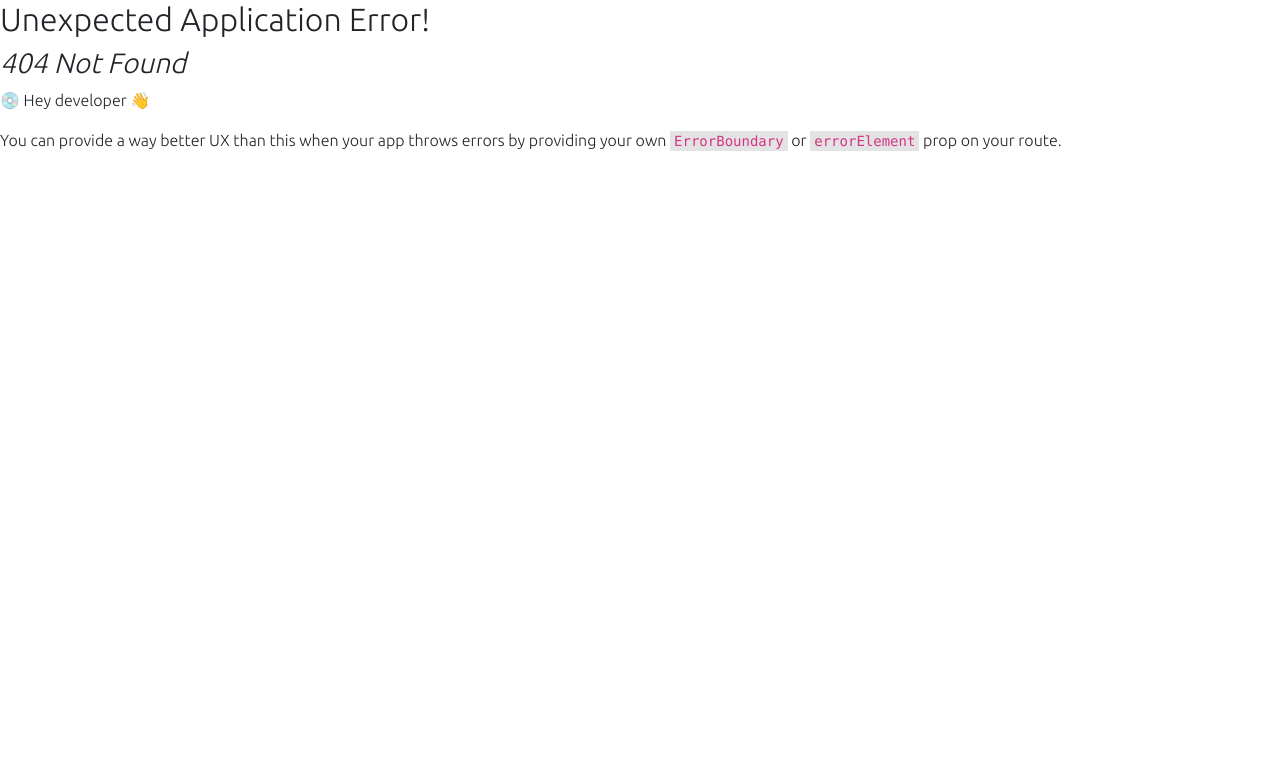
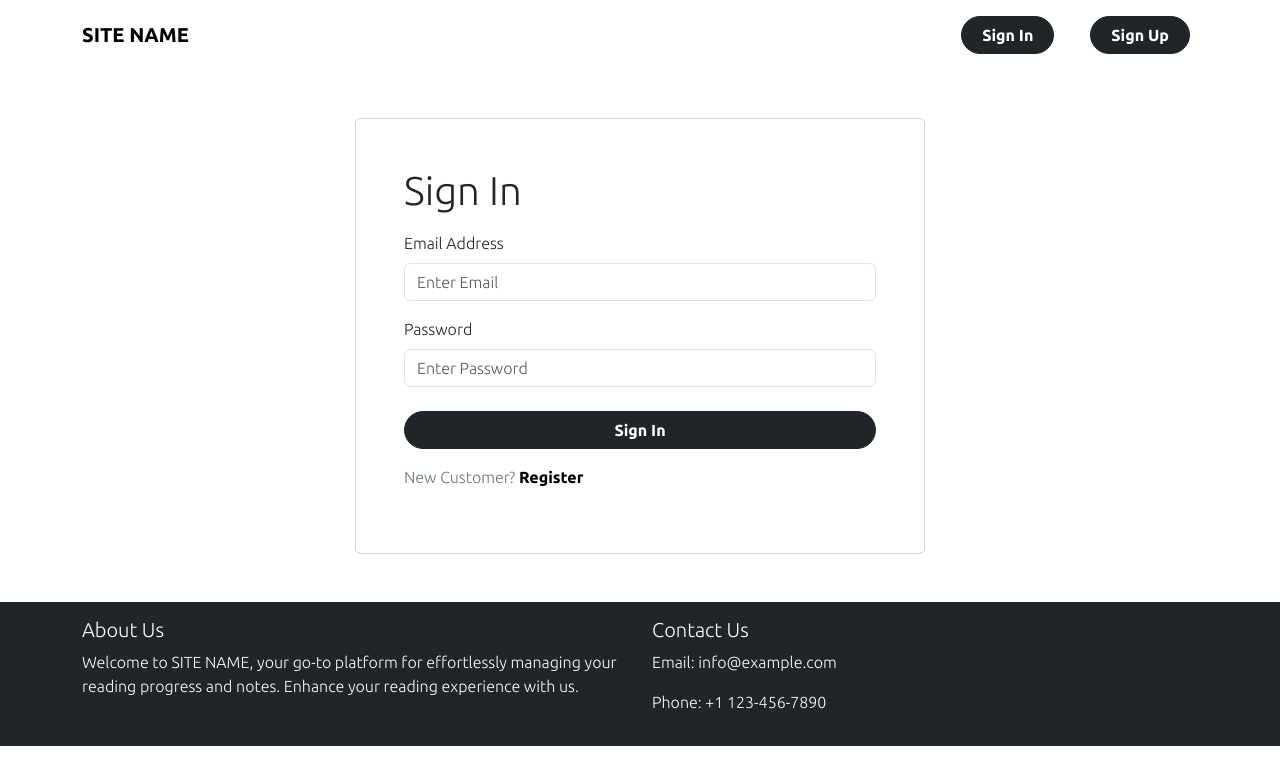
Before and after one commit to alik-balika/book-tracker, a React (Vite) app in the folder frontend/: page /login in a window 1280 px wide. Before the commit this address had no page. Shown: the top 784 px of the page. Built offline with nearby package versions, Linux system fonts and the light colour scheme.

Commit message:
add login screen

```diff
--- /dev/null
+++ b/frontend/src/components/FormContainer.jsx
@@ -0,0 +1,14 @@
+import { Container, Row, Col } from "react-bootstrap";
+const FormContainer = ({ children }) => {
+  return (
+    <Container>
+      <Row className="justify-content-md-center mt-5 mb-5">
+        <Col xs={12} md={6} className="card p-5">
+          {children}
+        </Col>
+      </Row>
+    </Container>
+  );
+};
+
+export default FormContainer;
--- a/frontend/src/index.css
+++ b/frontend/src/index.css
@@ -16,3 +16,13 @@ body {
   justify-content: center;
   align-items: center;
 }
+
+.styled-link {
+  color: black;
+  font-weight: bold;
+  text-decoration: none;
+}
+
+.styled-link:hover {
+  color: darkslateblue;
+}
--- a/frontend/src/main.jsx
+++ b/frontend/src/main.jsx
@@ -10,11 +10,13 @@ import App from "./App.jsx";
 import "bootstrap/dist/css/bootstrap.min.css";
 import "./index.css";
 import HomeScreen from "./screens/HomeScreen.jsx";
+import LoginScreen from "./screens/LoginScreen.jsx";
 
 const router = createBrowserRouter(
   createRoutesFromElements(
     <Route path="/" element={<App />}>
       <Route index={true} path="/" element={<HomeScreen />} />
+      <Route index={true} path="/login" element={<LoginScreen />} />
     </Route>
   )
 );
--- /dev/null
+++ b/frontend/src/screens/LoginScreen.jsx
@@ -0,0 +1,55 @@
+import { useState } from "react";
+import { Link } from "react-router-dom";
+import { Form, Button, Row, Col } from "react-bootstrap";
+import FormContainer from "../components/FormContainer";
+
+const LoginScreen = () => {
+  const [email, setEmail] = useState("");
+  const [password, setPassword] = useState("");
+
+  const submitHandler = async (e) => {
+    console.log("submit");
+  };
+
+  return (
+    <FormContainer>
+      <h1>Sign In</h1>
+      <Form onSubmit={submitHandler} className="d-flex flex-column">
+        <Form.Group className="my-2" controlId="email">
+          <Form.Label>Email Address</Form.Label>
+          <Form.Control
+            type="email"
+            placeholder="Enter Email"
+            value={email}
+            onChange={(e) => setEmail(e.target.value)}
+          ></Form.Control>
+        </Form.Group>
+
+        <Form.Group className="my-2" controlId="password">
+          <Form.Label>Password</Form.Label>
+          <Form.Control
+            type="password"
+            placeholder="Enter Password"
+            value={email}
+            onChange={(e) => setPassword(e.target.value)}
+          ></Form.Control>
+        </Form.Group>
+
+        <Button variant="dark" className="rounded-pill rounded-button mt-3">
+          Sign In
+        </Button>
+
+        <Row className="py-3">
+          <Col className="text-secondary">
+            New Customer?{" "}
+            <Link to="/register" className="styled-link">
+              Register
+            </Link>
+          </Col>
+        </Row>
+      </Form>
+    </FormContainer>
+  );
+};
+
+export default LoginScreen;
```
